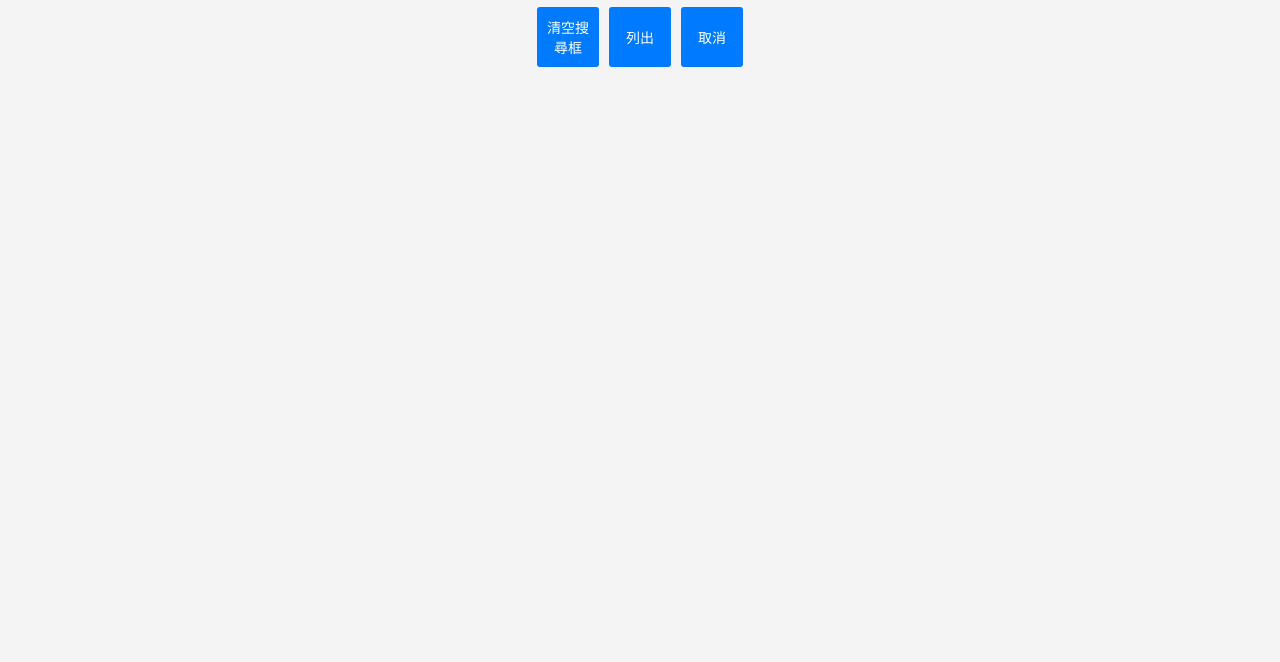
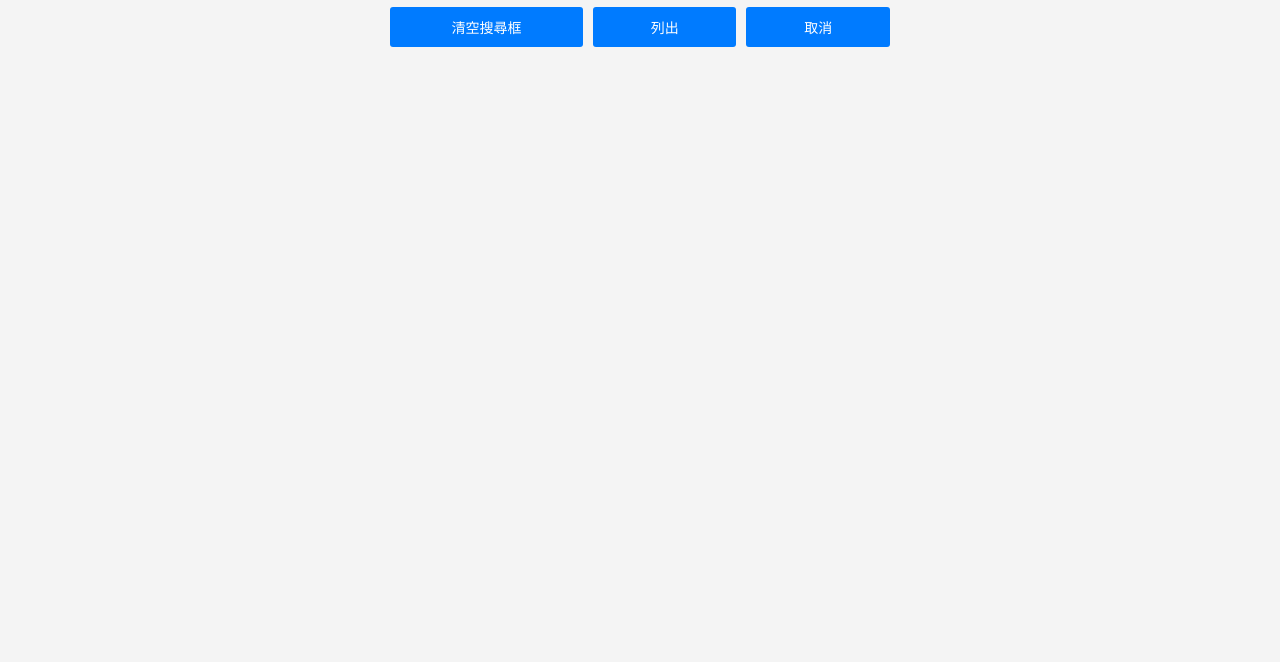
Before and after one commit to David-1020/david-1116-1, a plain HTML site: page index.html in a window 1280 px wide. Shown: the part 138-800 px from the top of the page. Drawn offline with Linux system fonts and the light colour scheme.

Commit message:
Add files via upload

```diff
--- a/index.html
+++ b/index.html
@@ -29,19 +29,23 @@
 
         .button-group {
             display: flex;
-            justify-content: center;
+            justify-content: space-between;
             gap: 10px;
+            width: 100%;
+            max-width: 500px;
         }
 
         input[type="text"],
         button {
-            width: 100%;
-            max-width: 500px;
             padding: 10px;
             border-radius: 3px;
             border: 1px solid #ddd;
             box-sizing: border-box;
             font-size: 14px;
+        }
+
+        input[type="text"] {
+            width: 100%;
         }
 
         button {
@@ -54,6 +58,15 @@
 
         button:hover {
             background-color: #0056b3;
+        }
+
+        .clear-search {
+            flex: 1.4;
+        }
+
+        .show-marked,
+        .clear-marked {
+            flex: 1;
         }
 
         table {
@@ -86,9 +99,9 @@
     <div class="search-container">
         <input type="text" id="searchInput" placeholder="輸入商品名稱或編號" oninput="filterResults()">
         <div class="button-group">
-            <button onclick="clearSearch()">清空搜尋框</button>
-            <button id="showMarkedButton">列出</button>
-            <button id="clearMarkedButton">取消</button>
+            <button class="clear-search" onclick="clearSearch()">清空搜尋框</button>
+            <button class="show-marked" id="showMarkedButton">列出</button>
+            <button class="clear-marked" id="clearMarkedButton">取消</button>
         </div>
     </div>
 
```
